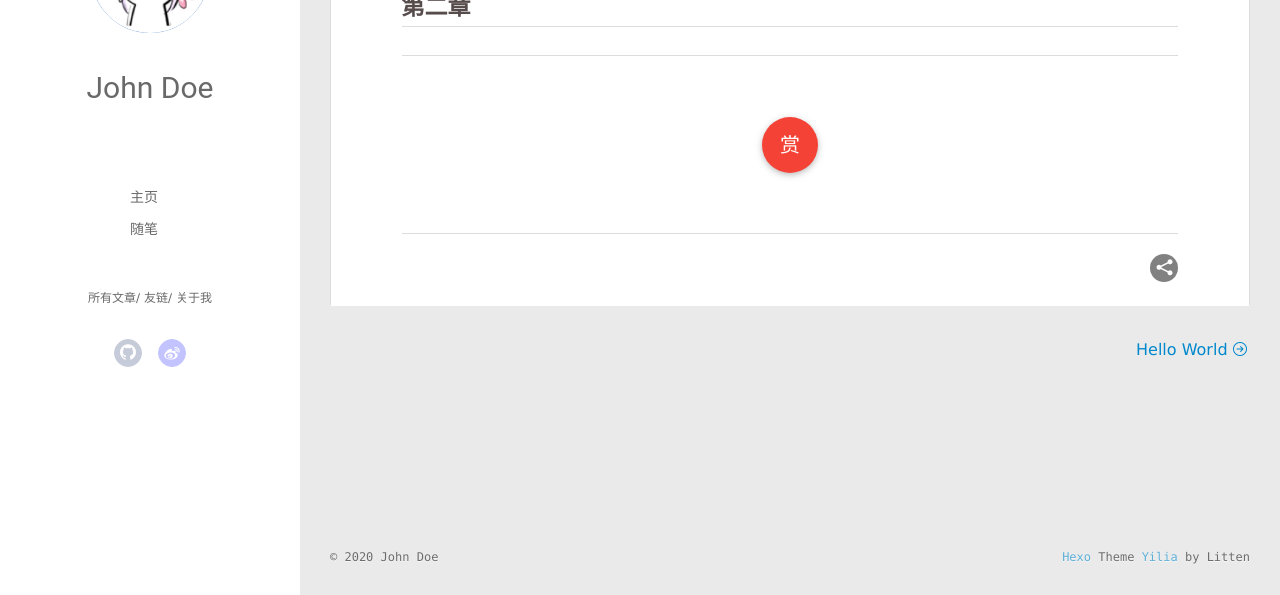
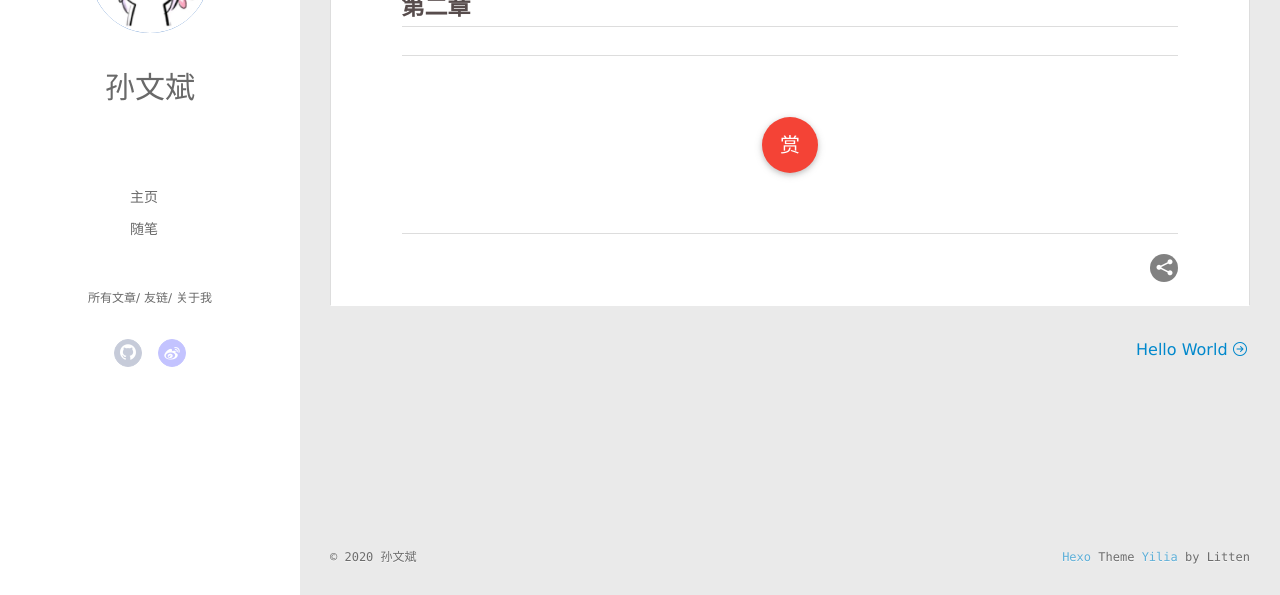
Before and after one commit to owlllllll/owlllllll.github.io, a plain HTML site: page 2020/02/01/My-New-Post/index.html in a window 1280 px wide. Shown: the part 202-797 px from the top of the page. Drawn offline with Linux system fonts and the light colour scheme; no server answers; files whose address does not match are found by name.

Commit message:
Site updated: 2020-02-01 18:19:23

```diff
--- a/2020/02/01/My-New-Post/index.html
+++ b/2020/02/01/My-New-Post/index.html
@@ -17,7 +17,7 @@
 <meta property="og:locale" content="en_US">
 <meta property="article:published_time" content="2020-02-01T07:24:02.000Z">
 <meta property="article:modified_time" content="2020-02-01T07:29:27.512Z">
-<meta property="article:author" content="John Doe">
+<meta property="article:author" content="孙文斌">
 <meta name="twitter:card" content="summary">
 
     <link rel="alternative" href="/atom.xml" title="Hexo" type="application/atom+xml">
@@ -50,7 +50,7 @@
 			<img src="source\images\1.jpg" class="js-avatar">
 		</a>
 		<hgroup>
-		  <h1 class="header-author"><a href="/">John Doe</a></h1>
+		  <h1 class="header-author"><a href="/">孙文斌</a></h1>
 		</hgroup>
 
 
@@ -104,7 +104,7 @@
 				<img src="source\images\1.jpg" class="js-avatar">
 			</div>
 			<hgroup>
-			  <h1 class="header-author js-header-author">John Doe</h1>
+			  <h1 class="header-author js-header-author">孙文斌</h1>
 			</hgroup>
 
 
@@ -306,7 +306,7 @@
   <div class="outer">
     <div id="footer-info">
     	<div class="footer-left">
-    		&copy; 2020 John Doe
+    		&copy; 2020 孙文斌
     	</div>
       	<div class="footer-right">
       		<a href="http://hexo.io/" target="_blank">Hexo</a>  Theme <a href="https://github.com/litten/hexo-theme-yilia" target="_blank">Yilia</a> by Litten
```
Also changed, not shown: 2020/02/01/hello-world/index.html (+4 -4 lines), archives/2020/02/index.html (+4 -4 lines), archives/2020/index.html (+4 -4 lines), archives/index.html (+4 -4 lines), index.html (+4 -4 lines).
